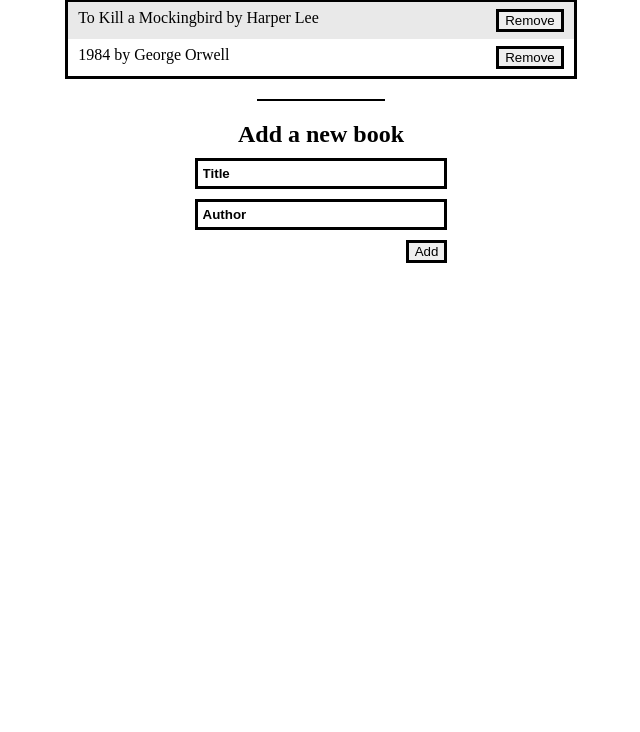
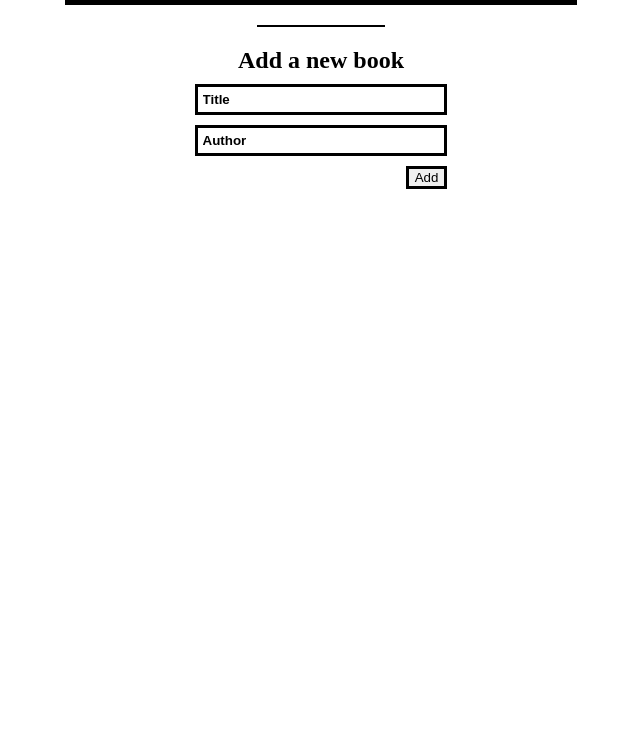
Before and after one commit to ehmaddd/awesome_books, a website: page index.html in a window 1280 px wide. Shown: the part 68-800 px from the top of the page, without its empty margins (319-959 px from the left). Drawn offline with Linux system fonts and the light colour scheme.

Commit message:
Add updated files

```diff
--- a/index.html
+++ b/index.html
@@ -1,6 +1,9 @@
 <!DOCTYPE html>
 <html>
   <head>
+    <meta charset="UTF-8">
+    <meta http-equiv="X-UA-Compatible" content="IE=edge">
+    <meta name="viewport" content="width=device-width, initial-scale=1.0">
     <title>My Bookshelf</title>
     <link rel="stylesheet" href="styles.css">
   </head>
--- a/script.js
+++ b/script.js
@@ -1,72 +1,55 @@
-class Book {
-    constructor(title, author) {
-      this.title = title;
-      this.author = author;
-    }
-  }
-
-
 class Bookshelf {
   constructor() {
-      this.books = JSON.parse(localStorage.getItem("books")) || [
-        new Book("To Kill a Mockingbird", "Harper Lee"),
-        new Book("1984", "George Orwell"),
-      ];
+    this.books = JSON.parse(localStorage.getItem('books'));
   }
-
 
   addBook(book) {
     this.books.push(book);
-      localStorage.setItem("books", JSON.stringify(this.books));
+    localStorage.setItem('books', JSON.stringify(this.books));
   }
-
 
   removeBook(book) {
     this.books = this.books.filter((b) => b !== book);
-      localStorage.setItem("books", JSON.stringify(this.books));
+    localStorage.setItem('books', JSON.stringify(this.books));
   }
 
-
   render() {
-      const bookList = document.getElementById("book-list");
-      bookList.innerHTML = "";
+    const bookList = document.getElementById('book-list');
+    bookList.innerHTML = '';
     for (let i = 0; i < this.books.length; i++) {
       const book = this.books[i];
-        const li = document.createElement("li");
+      const li = document.createElement('li');
       li.textContent = `${book.title} by ${book.author}`;
-        const deleteButton = document.createElement("button");
+      const deleteButton = document.createElement('button');
       deleteButton.classList.add('delete');
-        deleteButton.textContent = "Remove";
-        deleteButton.addEventListener("click", () => {
+      deleteButton.textContent = 'Remove';
+      deleteButton.addEventListener('click', () => {
         this.removeBook(book);
         this.render();
       });
       li.appendChild(deleteButton);
       bookList.appendChild(li);
 
-
       if (i % 2 === 0) {
-          li.style.backgroundColor = "#e9e9e9";
+        li.style.backgroundColor = '#e9e9e9';
       }
     }
   }
 }
 
-
 const myBookshelf = new Bookshelf();
 
-
-  document.getElementById("add-book").addEventListener("click", (event) => {
+document.getElementById('add-book').addEventListener('click', (event) => {
   event.preventDefault();
-    const titleInput = document.getElementById("title");
-    const authorInput = document.getElementById("author");
+  const titleInput = document.getElementById('title');
+  const authorInput = document.getElementById('author');
   const title = titleInput.value;
   const author = authorInput.value;
-    if (title !== "" && author !== "") {
+  if (title !== '' && author !== '') {
     myBookshelf.addBook(new Book(title, author));
     myBookshelf.render();
-      titleInput.value = "";
-      authorInput.value = "";
+    titleInput.value = '';
+    authorInput.value = '';
   }
 });
 
--- a/styles.css
+++ b/styles.css
@@ -9,7 +9,8 @@
   margin-top: 20px;
 }
 
-h1, h2 {
+h1,
+h2 {
   margin: 0;
 }
 
@@ -35,6 +36,8 @@ ul {
 input {
   box-sizing: border-box;
   width: 100%;
+  padding: 5px;
+  border: 3px solid black;
 }
 
 button {
@@ -55,11 +58,6 @@ li {
   padding: 7px 10px;
 }
 
-input {
-  padding: 5px;
-  border: 3px solid black;
-}
-
 input::placeholder {
   font-weight: bold;
   color: black;
```
Also changed, not shown: 1 other file. Lines whose indentation alone changed are shown as unchanged.
